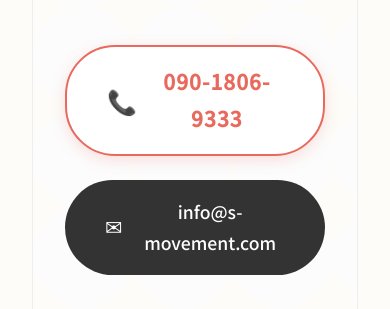
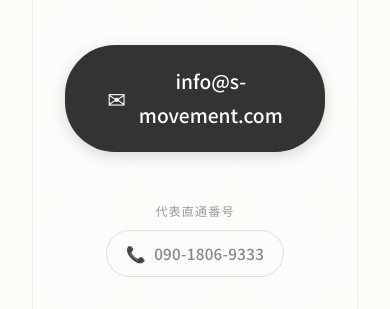
Before and after one commit to Smovement/company_site, a plain HTML site: page index.html in a window 390 px wide. Shown: the part 7382-7691 px from the top of the page. Drawn offline with nearby package versions, Linux system fonts and the light colour scheme.

Commit message:
deploy: cac4587f04ce3465558f085e46a048a97d1decd4

```diff
--- a/index.html
+++ b/index.html
@@ -273,16 +273,17 @@
                 </p>
 
                 <div class="contact-actions">
+                       <a href="mailto:info@s-movement.com" class="contact-button">
+                        <span class="mail-icon">✉</span> info@s-movement.com
+                    </a>
+
                     <div class="contact-phone">
+                        <p class="phone-label">代表直通番号</p>
                         <a href="tel:09018069333" class="phone-number">
                             <span class="phone-icon">📞</span>
                             <span class="phone-digits">090-1806-9333</span>
                         </a>
                     </div>
-
-                    <a href="mailto:info@s-movement.com" class="contact-button">
-                        <span class="mail-icon">✉</span> info@s-movement.com
-                    </a>
 
                     <div class="sns-links">
                         <a href="https://x.com/Smovement_happy" target="_blank" rel="noopener noreferrer" class="sns-item" aria-label="X (Twitter)">
--- a/style.css
+++ b/style.css
@@ -713,69 +713,10 @@ h1, h2, h3 {
         display: flex;
         flex-direction: column;
         align-items: center;
-        gap: 1.5rem;
+        gap: 2rem;
         width: 100%;
         max-width: 600px;
         margin: 0 auto;
-    }
-
-    .contact-phone {
-        text-align: center;
-        width: 100%;
-    }
-
-    .phone-label {
-        font-size: 0.85rem;
-        color: #888;
-        margin-bottom: 0.8rem;
-        letter-spacing: 0.1em;
-        font-weight: 400;
-    }
-
-    .phone-number {
-        display: flex;
-        align-items: center;
-        justify-content: center;
-        gap: 0.8rem;
-        padding: 1rem 2.5rem;
-        background: #fff;
-        color: var(--accent-color);
-        font-size: 1.3rem;
-        font-weight: 600;
-        font-family: var(--font-sans);
-        border-radius: 50px;
-        border: 2px solid var(--accent-color);
-        box-shadow: 0 4px 15px rgba(232, 106, 94, 0.2);
-        transition: all 0.3s;
-        letter-spacing: 0.05em;
-        width: 100%;
-    }
-
-    .phone-number:hover {
-        background: var(--accent-gradient);
-        color: #fff;
-        border-color: transparent;
-        transform: translateY(-2px);
-        box-shadow: 0 8px 25px rgba(232, 106, 94, 0.35);
-    }
-
-    .phone-icon {
-        font-size: 1.5rem;
-    }
-
-    .phone-number:hover .phone-icon {
-        animation: ring 0.5s ease-in-out;
-    }
-
-    @keyframes ring {
-        0%, 100% { transform: rotate(0deg); }
-        25% { transform: rotate(-15deg); }
-        75% { transform: rotate(15deg); }
-    }
-
-    .phone-digits {
-        font-size: 1.3rem;
-        font-weight: 600;
     }
 
     .contact-button {
@@ -783,24 +724,71 @@ h1, h2, h3 {
         align-items: center;
         justify-content: center;
         gap: 0.8rem;
-        padding: 1rem 2.5rem;
+        padding: 1.2rem 3rem;
         background: var(--primary-color);
         color: #fff;
-        font-size: 1.1rem;
+        font-size: 1.2rem;
         border-radius: 50px;
         transition: all 0.3s;
         width: 100%;
         font-weight: 500;
+        box-shadow: 0 4px 15px rgba(0,0,0,0.15);
     }
 
     .contact-button:hover {
         background: var(--accent-gradient);
-        transform: translateY(-2px);
+        transform: translateY(-3px);
         box-shadow: 0 8px 25px rgba(232, 106, 94, 0.35);
     }
 
     .mail-icon {
-        font-size: 1.3rem;
+        font-size: 1.4rem;
+    }
+
+    .contact-phone {
+        text-align: center;
+        width: 100%;
+        margin-top: 1rem;
+    }
+
+    .phone-label {
+        font-size: 0.75rem;
+        color: #999;
+        margin-bottom: 0.5rem;
+        letter-spacing: 0.1em;
+        font-weight: 400;
+    }
+
+    .phone-number {
+        display: inline-flex;
+        align-items: center;
+        justify-content: center;
+        gap: 0.5rem;
+        padding: 0.5rem 1.2rem;
+        background: transparent;
+        color: #888;
+        font-size: 0.95rem;
+        font-weight: 500;
+        font-family: var(--font-sans);
+        border-radius: 30px;
+        border: 1px solid #ddd;
+        transition: all 0.3s;
+        letter-spacing: 0.02em;
+    }
+
+    .phone-number:hover {
+        background: #f9f9f9;
+        color: var(--accent-color);
+        border-color: var(--accent-color);
+    }
+
+    .phone-icon {
+        font-size: 1rem;
+    }
+
+    .phone-digits {
+        font-size: 0.95rem;
+        font-weight: 500;
     }
 
     /* SNS Links */
@@ -889,17 +877,17 @@ h1, h2, h3 {
     .message-card { padding: 3rem 1.5rem; }
     .counter { font-size: 3.5rem; }
     .contact-actions { max-width: 100%; }
+    .contact-button {
+        font-size: 1.1rem;
+        padding: 1.1rem 2rem;
+    }
+    .mail-icon { font-size: 1.3rem; }
     .phone-number {
-        font-size: 1.1rem;
-        padding: 0.9rem 1.5rem;
+        font-size: 0.9rem;
+        padding: 0.5rem 1rem;
     }
-    .phone-digits { font-size: 1.1rem; }
-    .phone-icon { font-size: 1.3rem; }
-    .contact-button {
-        font-size: 1rem;
-        padding: 0.9rem 1.5rem;
-    }
-    .mail-icon { font-size: 1.2rem; }
+    .phone-digits { font-size: 0.9rem; }
+    .phone-icon { font-size: 0.95rem; }
     .works-item { flex-direction: column; align-items: flex-start; gap: 0.5rem; }
     .works-cat { width: auto; }
     .company-wrapper { padding: 2rem 1.5rem; }
```
